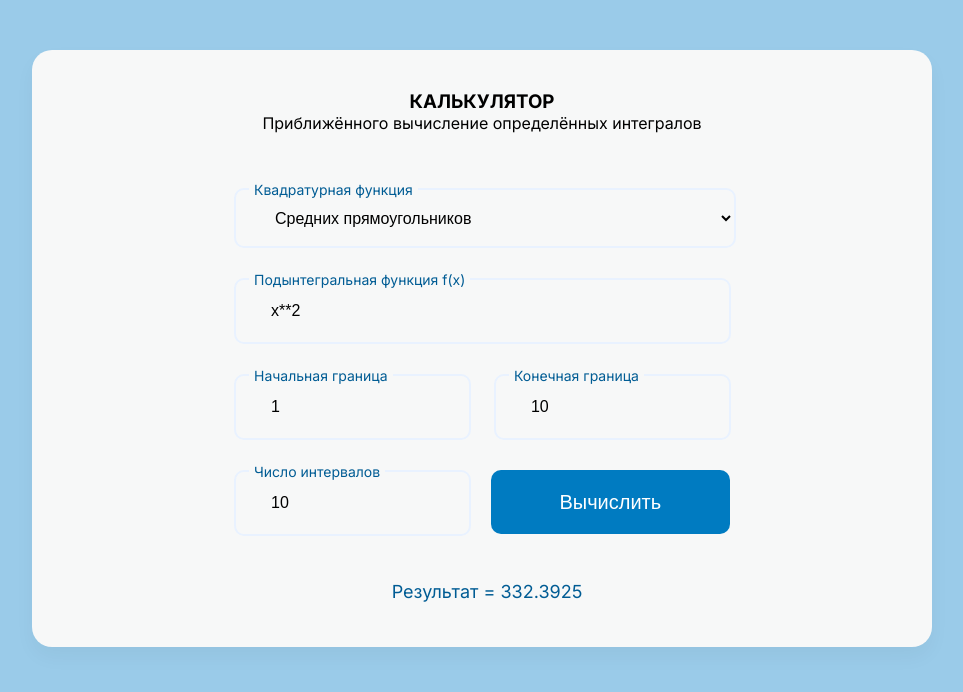
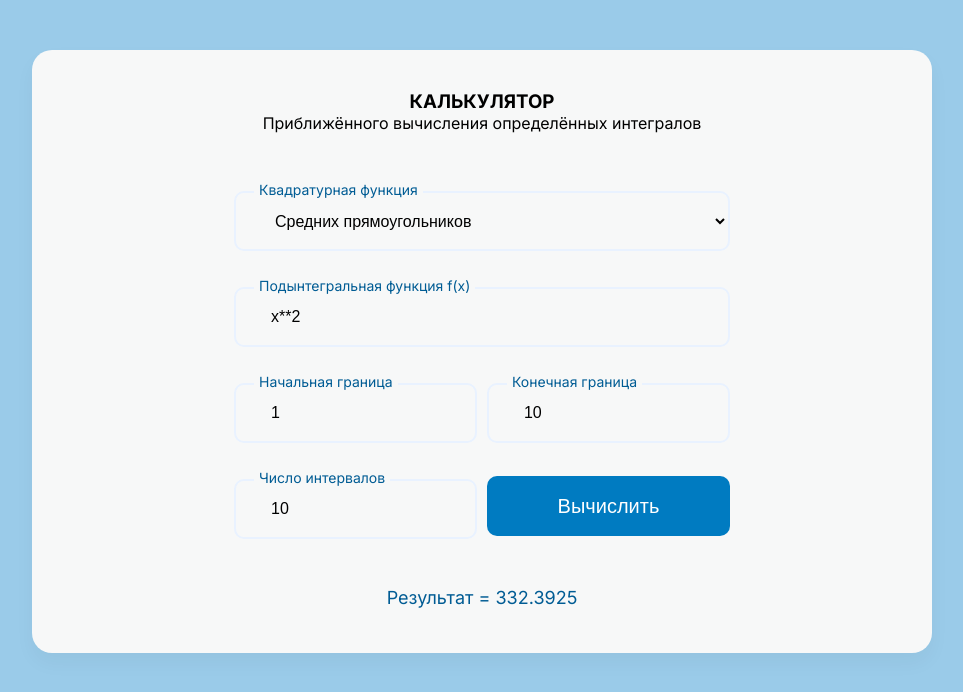
Before and after one commit to Suyukee/define-integral, a React (Create React App) app: page / in a window 1280 px wide. Shown: the top 692 px of the page, without its empty margins (158-1121 px from the left). Built offline with nearby package versions, Linux system fonts and the light colour scheme; the HTML template or start-up script is replaced by a standard one.

Commit message:
Полностью доделан интерфейс, теперь всё ровно

```diff
--- a/src/App.js
+++ b/src/App.js
@@ -39,7 +39,7 @@ function App() {
 
       <header>
         <h3>КАЛЬКУЛЯТОР</h3>
-        <p>Приближённого вычисление определённых интегралов</p>
+        <p>Приближённого вычисления определённых интегралов</p>
       </header>
 
       <div className="content">
--- a/src/index.scss
+++ b/src/index.scss
@@ -1,3 +1,9 @@
+*,
+*::before,
+*::after {
+  box-sizing: border-box;
+}
+
 body {
   margin: 0;
   font-family: Inter, system-ui;
@@ -27,29 +33,16 @@ header {
 .content {
   display: flex;
   justify-content: center;
-  padding: 40px;
+  padding: 40px 10px;
 
   p {
     margin: 3px;
-    margin-left: -5px;
+    margin-left: 20px;
     padding: 5px;
     position: absolute;
     color: rgb(0, 92, 148);
     background-color: #f7f8f8;
     font-size: 14px;
-  }
-
-  .limit,
-  .num-btn {
-    width: 100%;
-    display: flex;
-    justify-content: space-between;
-
-    .limit-a,
-    .limit-b,
-    .num{
-      width: 43%;
-    }
   }
 
   .result {
@@ -63,48 +56,57 @@ header {
   }
 }
 
+.limit,
+.num-btn {
+  width: 100%;
+  display: flex;
+  justify-content: space-between;
+  text-align: center;
+
+  .limit-a,
+  .limit-b,
+  .num,
+  .btn {
+    width: 49%;
+  }
+}
+
+.method,
+.func {
+  text-align: center;
+}
+
 input,
 select {
   height: 60px;
   width: 100%;
+  margin: 18px 0;
+  padding-left: 35px;
+
   font-size: 16px;
-  padding-left: 35px;
-  margin: 15px 0;
-  margin-left: -20px;
-
   border: 2px solid #e9f2ff;
   border-radius: 10px;
   background-color:#f7f8f8;
   color: #000;
 }
 
-select {
-  width: 110%;
-  cursor: pointer;
+button {
+  height: 60px;
+  width: 100%;
+  margin: 15px 0;
+
+  font-size: 20px;
+  border: none;
+  border-radius: 10px;
+  background-color:#007bc1;
+  color: #fff;
 }
 
 input {
   appearance: textfield;
 }
 
-.btn {
-  width: 52.5%;
-}
-
+select,
 button {
-  height: 64px;
-  width: 100%;
-  font-size: 20px;
-  margin: 15px 20px;
-
-  border: none;
-  border-radius: 10px;
-  background-color:#007bc1;
-  color: #fff;
-
   cursor: pointer;
 }
-
-option:checked {
-  background-color: #9acbe9;
-}
```
